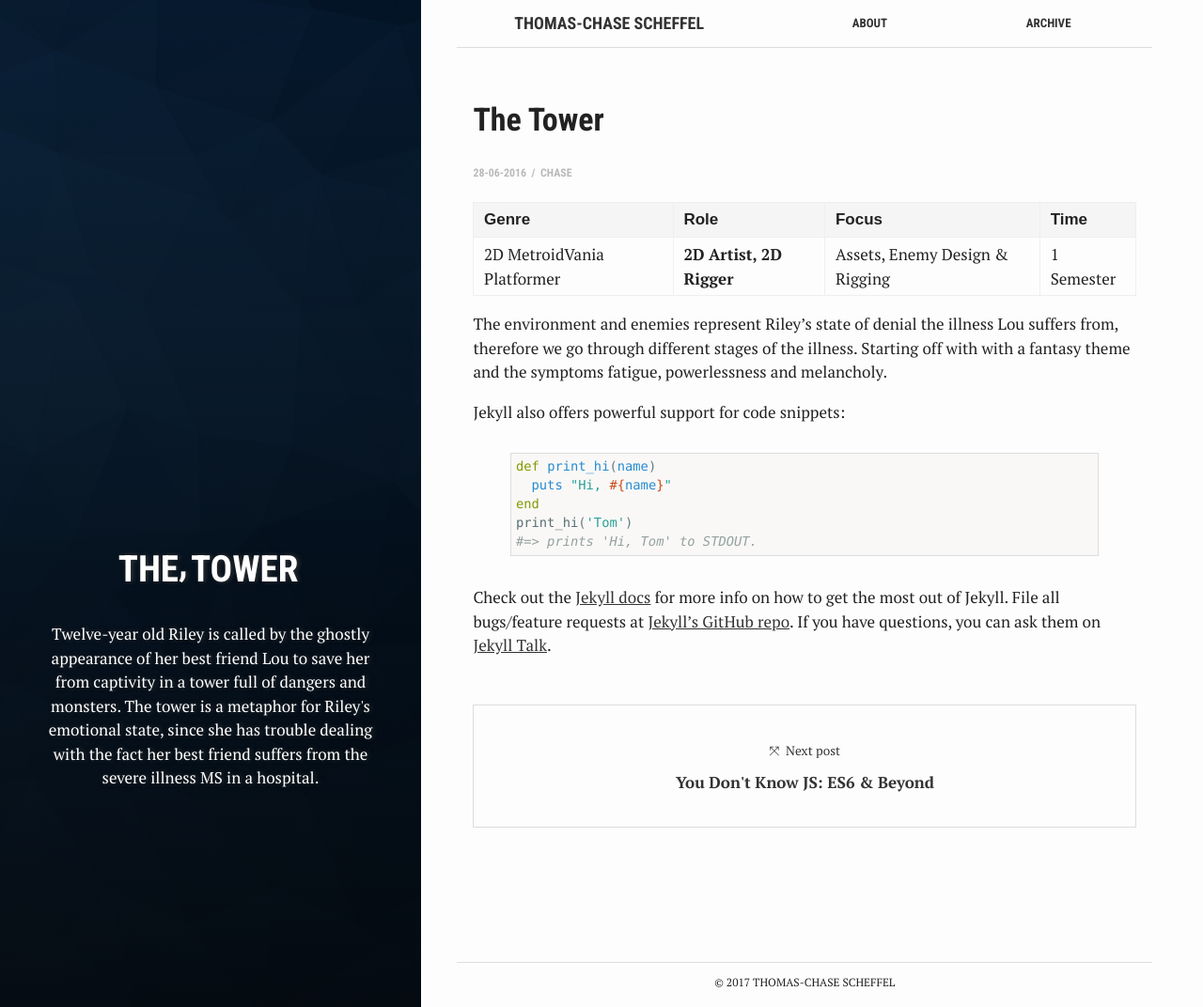
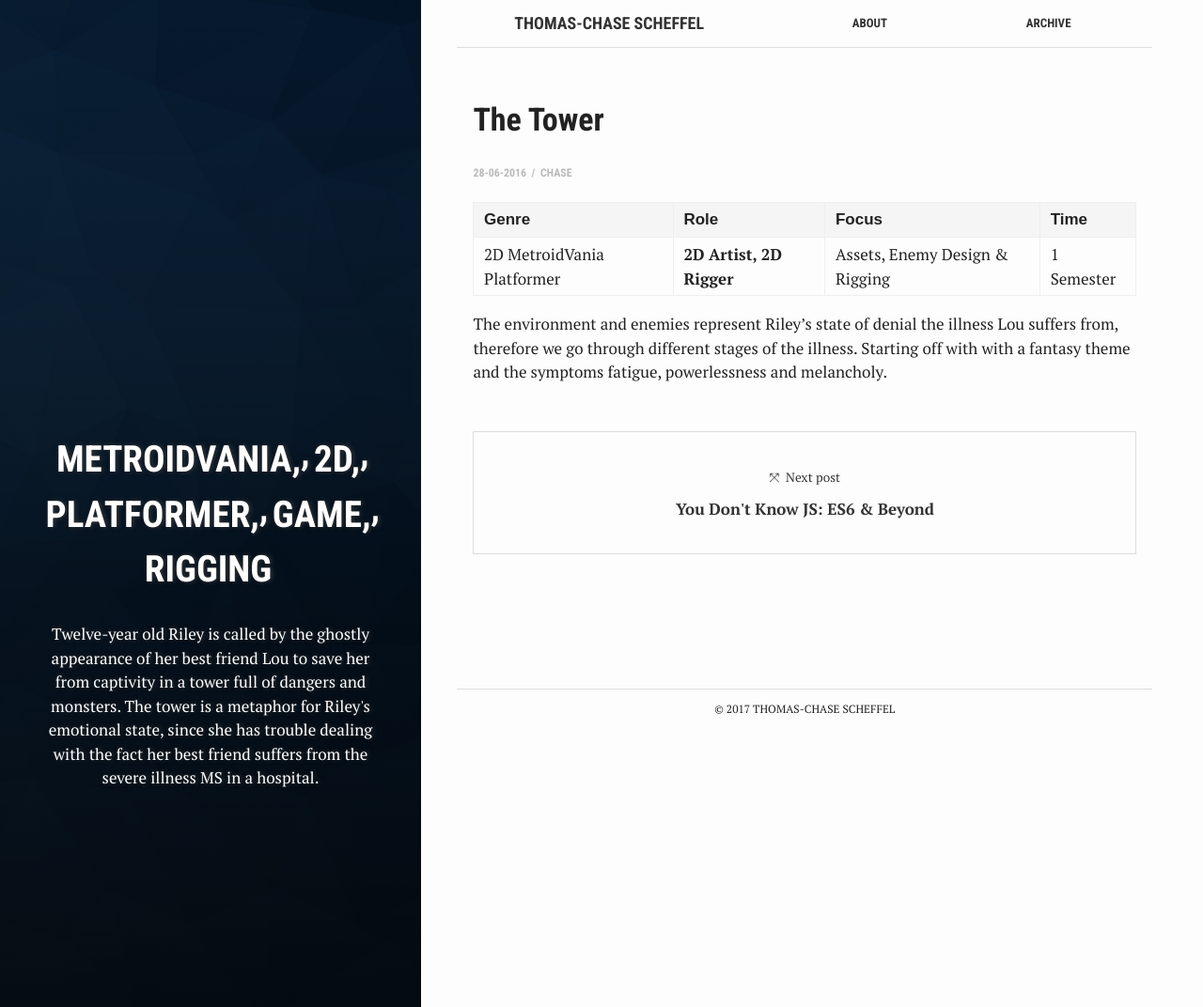
Before and after one commit to ChaseTheHunter/chasethehunter.github.io, a Jekyll site: the page built from _posts/2016-06-28-welcome-to-jekyll.markdown, in a window 1280 px wide and 1072 px high. Shown: the whole window at 94% size. Built offline with Jekyll 4.4.1, drawn with Linux system fonts in a browser that asks for light colours.

Commit message:
Update 2016-06-28-welcome-to-jekyll.markdown

```diff
--- a/_posts/2016-06-28-welcome-to-jekyll.markdown
+++ b/_posts/2016-06-28-welcome-to-jekyll.markdown
@@ -5,7 +5,7 @@
 summary: "Twelve-year old Riley is called by the ghostly appearance of her best friend Lou to save her from captivity in a tower full of dangers and monsters. The tower is a metaphor for Riley's emotional state, since she has trouble dealing  with the fact her best friend suffers from the severe illness MS in a hospital."
 date:   2016-06-28 23:09:47 +0700
 categories: uni_projects
-tags: 'The Tower'
+tags: 'MetroidVania, 2D, Platformer, Game, Rigging'
 author: Chase
 ---
 
@@ -16,19 +16,3 @@
 
 
 The environment and enemies represent Riley’s state of denial the illness Lou suffers from, therefore we go through different stages of the illness. Starting off with with a fantasy theme and the symptoms fatigue, powerlessness and melancholy.
-
-Jekyll also offers powerful support for code snippets:
-
-{% highlight ruby %}
-def print_hi(name)
-  puts "Hi, #{name}"
-end
-print_hi('Tom')
-#=> prints 'Hi, Tom' to STDOUT.
-{% endhighlight %}
-
-Check out the [Jekyll docs][jekyll-docs] for more info on how to get the most out of Jekyll. File all bugs/feature requests at [Jekyll’s GitHub repo][jekyll-gh]. If you have questions, you can ask them on [Jekyll Talk][jekyll-talk].
-
-[jekyll-docs]: http://jekyllrb.com/docs/home
-[jekyll-gh]:   https://github.com/jekyll/jekyll
-[jekyll-talk]: https://talk.jekyllrb.com/
```
